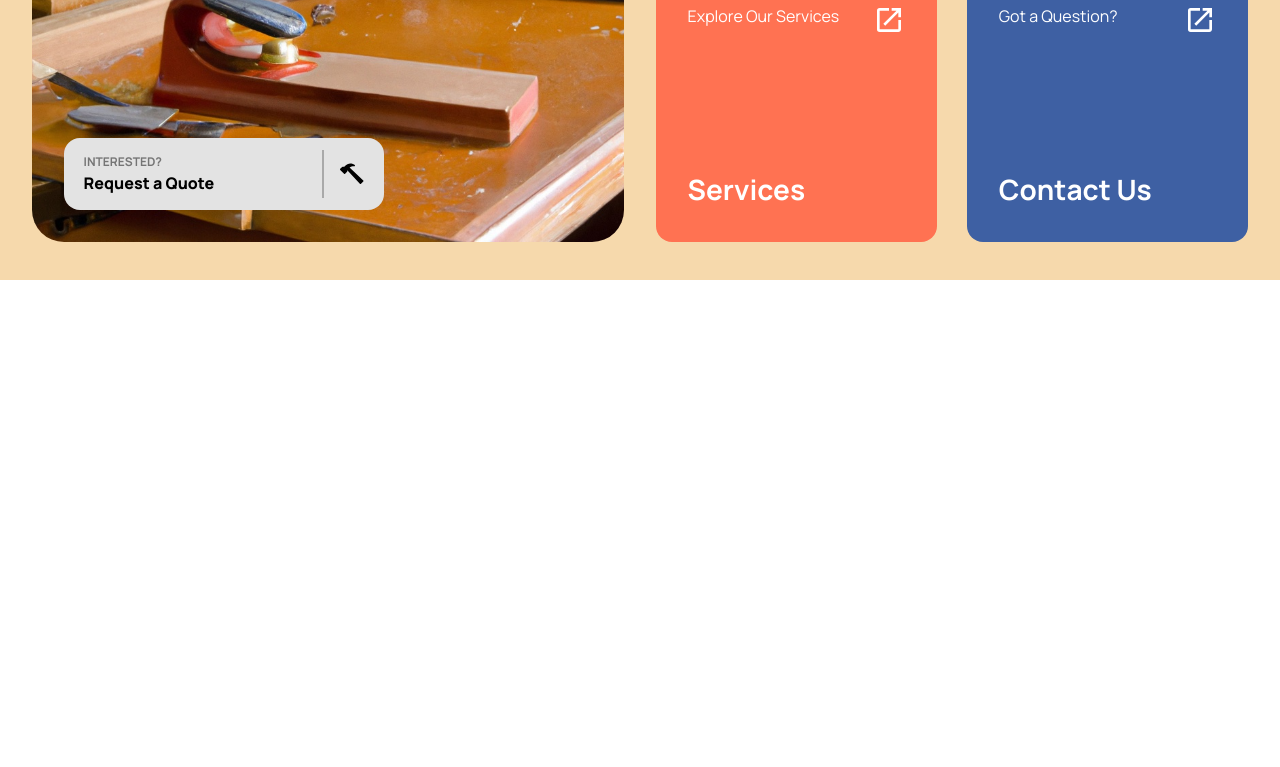
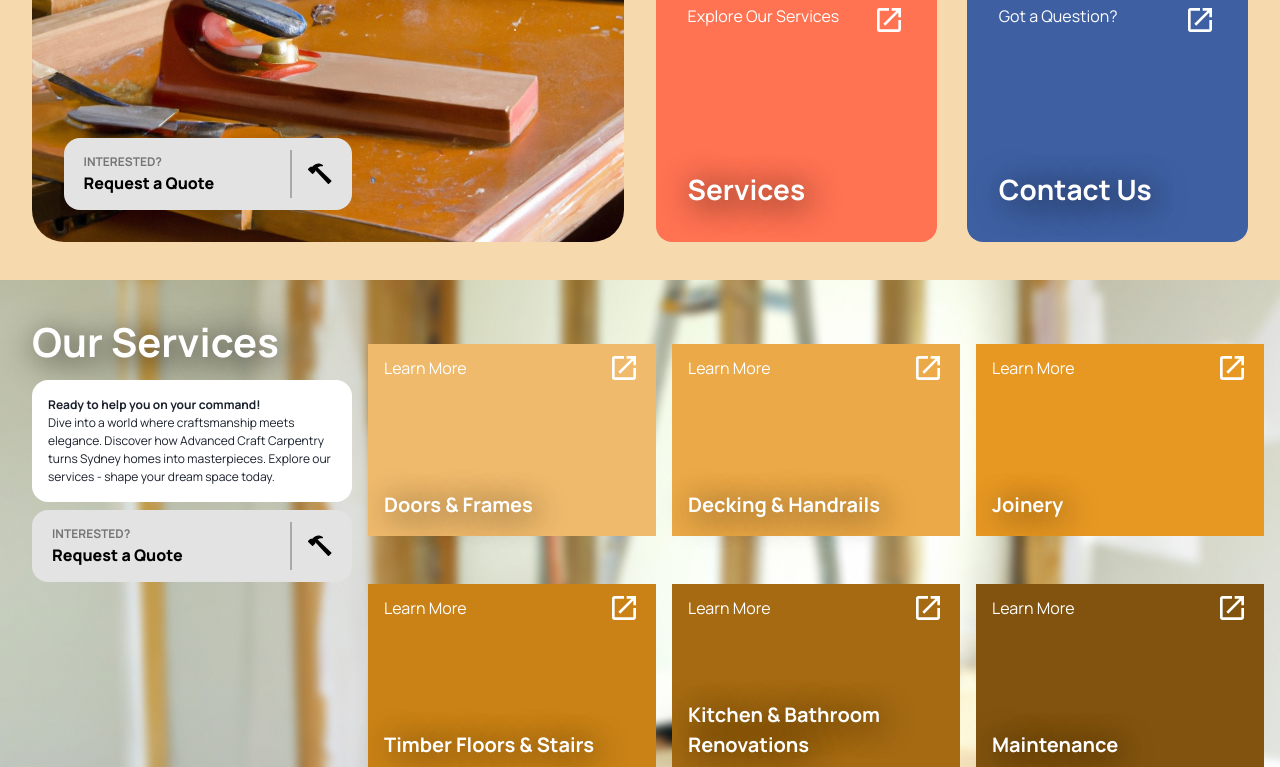
Before and after one commit to halcyonfarrugia/advancedcraftcarpentry, a Next.js app: page / in a window 1280 px wide. Shown: the part 520-1287 px from the top of the page. Before the commit the page ends 800 px from the top, so only its background shows below. Built offline with nearby package versions, Linux system fonts and the light colour scheme.

Commit message:
Frontend changes to landing page, navigation & services

```diff
--- a/components/Navbar.jsx
+++ b/components/Navbar.jsx
@@ -1,10 +1,11 @@
-import { Button, HStack, Image, Text } from "@chakra-ui/react";
+import { Button, Drawer, DrawerBody, DrawerContent, DrawerOverlay, DrawerCloseButton, HStack, Image, Text, VStack, useDisclosure, } from "@chakra-ui/react";
 import { useRouter } from "next/router";
 import "@fontsource/manrope/700.css"
 import { GiHamburgerMenu } from "react-icons/gi"
 
 const Navbar = () => {
     const router = useRouter();
+    const { isOpen, onClose, onOpen } = useDisclosure();
     return (
         <HStack id="navbar" position="absolute" width="100vw" padding="1rem 2rem" spacing="1rem" justify={{ base: "space-between", md: "start" }} fontFamily="manrope" fontWeight="700" color="#414141">
             <Image fit="contain" alt="logo" src="/logo.png" width="3rem" height="3rem" id="logo" onClick={() => router.push('/')} _hover={{ cursor: "pointer" }}/>
@@ -23,9 +24,29 @@ const Navbar = () => {
             <Button bg="#3E60A3" color="white" _hover={{ bg: "#365796" }} display={{ base: "none", md: "block"}}>
                 Request Quote
             </Button>
-            <Button bg="#3E60A3" color="white" _hover={{ bg: "#365796" }} display={{ base: "block", md: "none"}} width="3rem" height="3rem">
+            <Button bg="#3E60A3" color="white" _hover={{ bg: "#365796" }} display={{ base: "block", md: "none"}} width="3rem" height="3rem" onClick={onOpen}>
                 <GiHamburgerMenu/>
             </Button>
+            <Drawer isOpen={isOpen} onClose={onClose} placement="right">
+                <DrawerOverlay/>
+                <DrawerContent>
+                    <DrawerCloseButton color="white" marginTop="1rem"/>
+                    <DrawerBody as={VStack} spacing="2rem" color="white" bg="#3E60A3" padding="4rem 2rem" fontWeight="700" align="start">
+                        <Text _hover={{ textDecor: "underline", cursor: "pointer" }}>
+                            Home
+                        </Text>
+                        <Text _hover={{ textDecor: "underline", cursor: "pointer" }}>
+                            Services
+                        </Text>
+                        <Text _hover={{ textDecor: "underline", cursor: "pointer" }}>
+                            Contact Us
+                        </Text>
+                        <Text _hover={{ textDecor: "underline", cursor: "pointer" }}>
+                            Request Quote
+                        </Text>
+                    </DrawerBody>
+                </DrawerContent>
+            </Drawer>
         </HStack>
     )
 }
--- a/components/RequestButton.jsx
+++ b/components/RequestButton.jsx
@@ -3,9 +3,9 @@ import "@fontsource/manrope/700.css"
 import "@fontsource/manrope/800.css"
 import { BsHammer} from "react-icons/bs"
 
-const RequestButton = () => {
+const RequestButton = ({ width }) => {
     return (
-        <HStack bg="#E3E3E3" width={{ sm: "15rem", lg: "20rem" }} borderRadius="1rem" padding="0.75rem 1.25rem" justify="space-between" color="black" _hover={{ cursor: "pointer" }}>
+        <HStack bg="#E3E3E3" maxWidth="20rem" borderRadius="1rem" padding="0.75rem 1.25rem" justify="space-between" color="black" _hover={{ cursor: "pointer" }} spacing="3rem" width={width}>
             <VStack fontFamily="Manrope" spacing="0" align="start">
                 <Text fontWeight="700" fontSize="0.75rem" color="#757575">INTERESTED?</Text>
                 <Text fontWeight="800">Request a Quote</Text>
--- /dev/null
+++ b/components/ServicePopUp.jsx
@@ -0,0 +1,18 @@
+import { VStack, Text, HStack } from "@chakra-ui/react"
+import { MdOpenInNew } from "react-icons/md"
+
+const ServicePopUp = ({ bg, title }) => {
+    return (
+        <VStack bg={bg} width={{ base: "20rem", md: "12rem", lg: "18rem" }} color="white" height={{ base: "6rem", md: "12rem" }}justify="space-between" padding="1rem" align="start" margin="1rem">
+            <HStack w="100%" h="1rem" justify="space-between">
+                <Text color="white" fontSize="1rem" top="0" left="0">Learn More</Text>
+                <Text  zIndex="2" color="white" fontSize="2rem" fontWeight="700" _hover={{ cursor: "pointer" }}>
+                <MdOpenInNew />
+            </Text>
+            </HStack>
+            <Text color="white" fontSize={{ base: "1.1rem", md: "1.25rem" }} fontWeight="700" textShadow="black 0.25rem 0.25rem 2rem">{title}</Text>
+        </VStack>
+    )
+}
+
+export default ServicePopUp
--- /dev/null
+++ b/components/Services.jsx
@@ -0,0 +1,33 @@
+import { Flex, VStack, Text, SimpleGrid } from "@chakra-ui/react"
+import "@fontsource/manrope/700.css"
+import "@fontsource/manrope/400.css"
+import RequestButton from "./RequestButton"
+import ServicePopUp from "./ServicePopUp"
+
+const Services = () => {
+    return (
+        <Flex id="servicesSlide" minHeight="100vh" width="100vw" backgroundImage="services.jpg" fontFamily="Manrope" direction={{ base: "column", md: "row" }} padding="2rem">
+            <VStack align={{ base: "center", md: "start" }} >
+                <Text fontWeight="700" fontSize={{ base: "2.5rem" }} color="white" textShadow="black 0.25rem 0.25rem 2rem">
+                    Our Services
+                </Text>
+                <Text fontWeight="400" maxWidth="20rem" fontSize="0.75rem" bg="white" padding="1rem" borderRadius="1rem">
+                    <b>Ready to help you on your command!</b><br/>
+                    Dive into a world where craftsmanship meets elegance. Discover how Advanced Craft Carpentry turns Sydney homes into masterpieces. Explore our services - shape your dream space today.
+                </Text>
+                <RequestButton width="20rem"/>
+            </VStack>
+            <SimpleGrid columns={[1, null, 2, 2, 3]} spacing="1rem" margin={{ base: "auto" }}>
+                <ServicePopUp bg="#EFBA6C" title="Doors & Frames"/>
+                <ServicePopUp bg="#EBA947" title="Decking & Handrails"/>
+                <ServicePopUp bg="#E79823" title="Joinery"/>
+                <ServicePopUp bg="#CA8216" title="Timber Floors & Stairs"/>
+                <ServicePopUp bg="#A56A12" title="Kitchen & Bathroom Renovations"/>
+                <ServicePopUp bg="#81530E" title="Maintenance"/>
+                <ServicePopUp bg="#5C3B0A" title="Termites"/>
+            </SimpleGrid>
+        </Flex>
+    )
+}
+
+export default Services
--- a/pages/index.js
+++ b/pages/index.js
@@ -5,6 +5,7 @@ import { VStack, Text, Image, HStack, Flex } from '@chakra-ui/react'
 import Navbar from '@/components/Navbar'
 import RequestButton from '@/components/RequestButton'
 import { MdOpenInNew } from "react-icons/md"
+import Services from '@/components/Services'
 
 export default function Home() {
   return (
@@ -21,10 +22,10 @@ export default function Home() {
           <Image src="hero-1.jpg" alt="hero-1" width="100%" height="100%" fit="cover" position="relative" zIndex="1" borderRadius="2rem"/>
           <VStack textAlign="right" justify="start" position="absolute" zIndex="2" right="0" top="0" align="end" fontWeight="700" spacing="0" overflow="hidden" padding="2rem">
             <Text color="white" fontSize="0.85rem" display={{ base: "none", md: "block"}}>When Carpentry Meets Character</Text>
-            <Text color="white" fontSize={{ base: "1.75rem", md: "2.25rem" }} >Crafting Excellence,<br/>In Every Grain.</Text>
+            <Text color="white" fontSize={{ base: "1.75rem", md: "2.25rem" }} textShadow="black 0.25rem 0.25rem 2rem">Crafting Excellence,<br/>In Every Grain.</Text>
           </VStack>
           <VStack justify="end" position="absolute" zIndex="2" left="0" bottom="0" align="start" fontWeight="700" spacing="0" overflow="hidden" padding="2rem">
-            <RequestButton/>
+            <RequestButton width="18rem"/>
           </VStack>
         </VStack>
         <VStack  width={{ base: "95%", md: "47.5%" }} height={{ base: "42.5vh", md: "90%" }} justify="space-between">
@@ -34,7 +35,7 @@ export default function Home() {
               <Text color="white" fontSize="1rem">Hear from fellow Sydneysiders why <i>we</i> are the craftsmen of their choice.</Text>
               <Text color="white" fontSize="0.75rem" fontWeight="400">“Hard-working, skilled & knowledgable.”</Text>
             </VStack>
-            <Text position="absolute" zIndex="2" left="0" bottom="0" color="white" padding="2rem" fontSize={{ base: "1.75rem", md: "2.25rem" }} fontWeight="700">View Testimonials</Text>
+            <Text position="absolute" zIndex="2" left="0" bottom="0" color="white" padding="2rem" fontSize={{ base: "1.75rem", md: "2.25rem" }} fontWeight="700" textShadow="black 0.25rem 0.25rem 2rem">View Testimonials</Text>
             <Text position="absolute" zIndex="2" right="0" top="0" color="white" padding="2rem" fontSize="2rem" fontWeight="700" _hover={{ cursor: "pointer" }}>
               <MdOpenInNew />
             </Text>
@@ -42,14 +43,14 @@ export default function Home() {
           <Flex justify="space-between" width="100%" height={{ base: "100vh", md: "40%" }} display={{ base: "none", lg: "flex" }} direction={{ base: "column", md: "row" }}>
             <VStack id="services" width="47.5%" bg="#FF7252" position="relative" color="white" borderRadius="1rem">
               <Text color="white" fontSize="1rem" position="absolute" padding="2rem" top="0" left="0">Explore Our Services</Text>
-              <Text color="white" fontSize="1.75rem" position="absolute" padding="2rem" bottom="0" left="0" fontWeight="700">Services</Text>
+              <Text color="white" fontSize="1.75rem" position="absolute" padding="2rem" bottom="0" left="0" fontWeight="700" textShadow="black 0.25rem 0.25rem 2rem">Services</Text>
               <Text position="absolute" zIndex="2" right="0" top="0" color="white" padding="2rem" fontSize="2rem" fontWeight="700" _hover={{ cursor: "pointer" }}>
                 <MdOpenInNew />
               </Text>
             </VStack>
             <VStack id="contact-us" width="47.5%" bg="#3E60A3" position="relative" color="white" borderRadius="1rem">
               <Text color="white" fontSize="1rem" position="absolute" padding="2rem" top="0" left="0">Got a Question?</Text>
-              <Text color="white" fontSize="1.75rem" position="absolute" padding="2rem" bottom="0" left="0" fontWeight="700">Contact Us</Text>
+              <Text color="white" fontSize="1.75rem" position="absolute" padding="2rem" bottom="0" left="0" fontWeight="700" textShadow="black 0.25rem 0.25rem 2rem">Contact Us</Text>
               <Text position="absolute" zIndex="2" right="0" top="0" color="white" padding="2rem" fontSize="2rem" fontWeight="700" _hover={{ cursor: "pointer" }}>
                 <MdOpenInNew />
               </Text>
@@ -57,6 +58,7 @@ export default function Home() {
           </Flex>
         </VStack>
       </Flex>
+      <Services/>
     </>
   )
 }
--- a/styles/globals.css
+++ b/styles/globals.css
@@ -105,3 +105,9 @@ a {
     color-scheme: dark;
   }
 }
+
+#servicesSlide {
+  background-repeat: no-repeat;
+  background-position: center center;
+  background-size: cover;
+}
```
Also changed, not shown: public/services.jpg (added).
